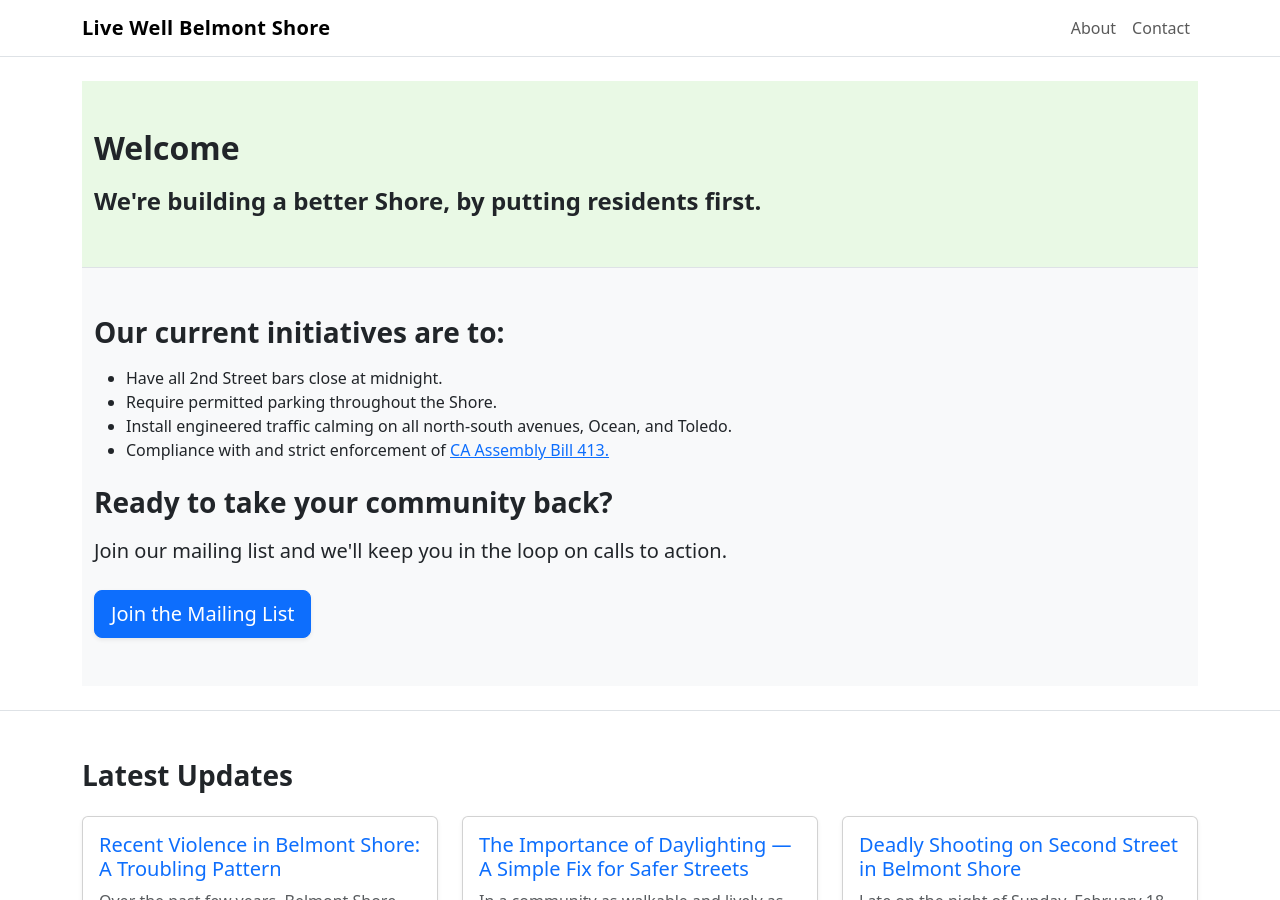
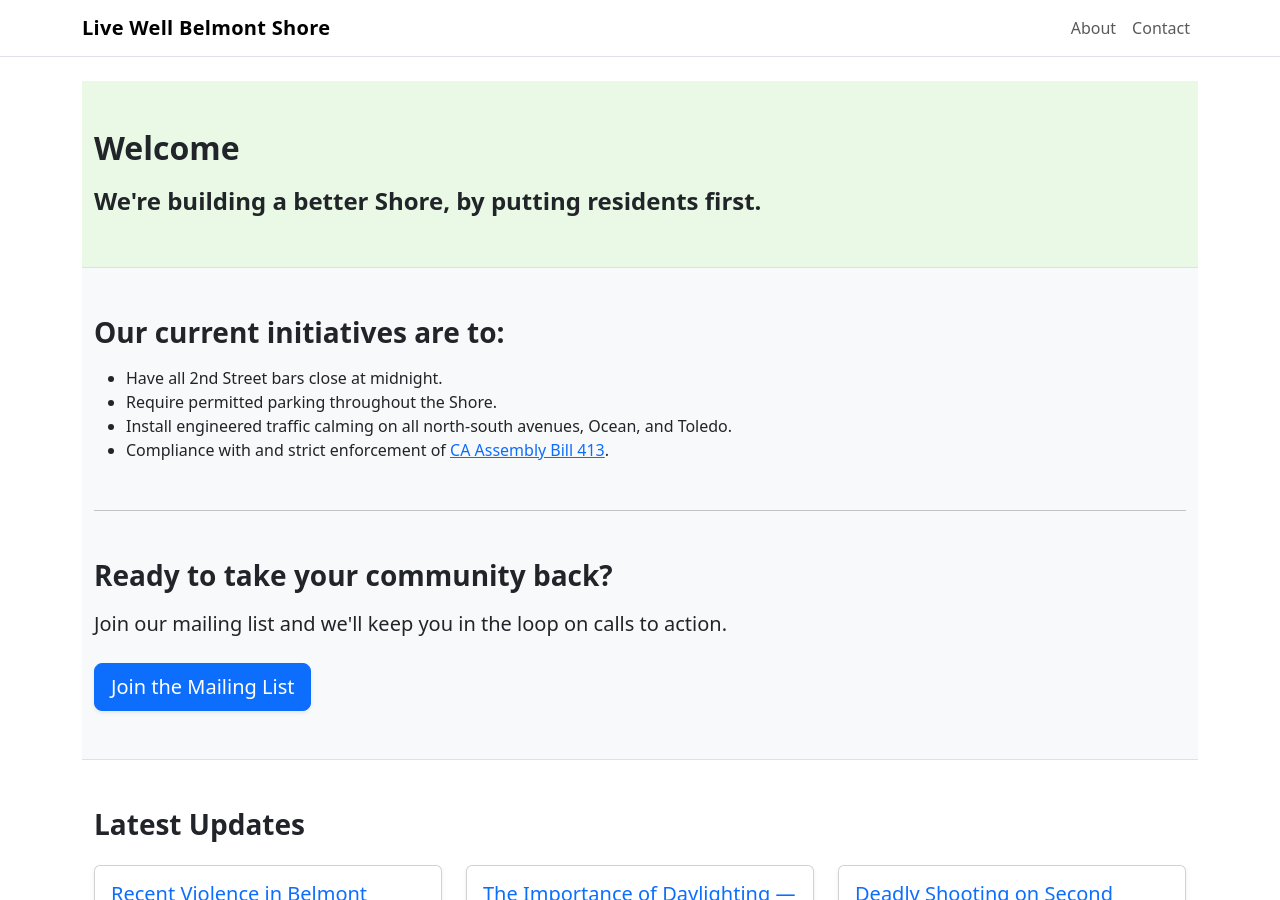
Before and after one commit to ericmseitz/livewellbs, a Jekyll site: the page built from index.html, in a window 1280 px wide and 900 px high. Built offline with Jekyll 4.4.1, drawn with Linux system fonts in a browser that asks for light colours.

Commit message:
updated index code, there was a missing list tag

```diff
--- a/index.html
+++ b/index.html
@@ -5,7 +5,7 @@
 
 <!-- Welcome Section -->
 <section class="py-5 border-bottom" style="background-color: #e9f9e5;">
-  <div class="container">
+  <div class="container text-start">
     <h2 class="fw-bold mb-3">Welcome</h2>
     <p class="lead fw-semibold mb-0" style="font-size: 1.5rem;">
       We're building a better Shore, by putting residents first.
@@ -15,18 +15,22 @@
 
 <!-- Current Initiatives Section -->
 <section class="py-5" style="background-color: #f8f9fa;">
-  <div class="container">
-    <h3 class="fw-bold mb-3 text-start">Our current initiatives are to:</h3>
-    <ul class="text-start mb-0">
+  <div class="container text-start">
+    <h3 class="fw-bold mb-3">Our current initiatives are to:</h3>
+    <ul class="mb-0">
       <li>Have all 2nd Street bars close at midnight.</li>
       <li>Require permitted parking throughout the Shore.</li>
-      <li>Install engineered traffic calming on all north-south avenues, Ocean, and Toledo.
-      <li>Compliance with and strict enforcement of <a href="https://leginfo.legislature.ca.gov/faces/billNavClient.xhtml?bill_id=202320240AB413">CA Assembly Bill 413.</a></li>
-    </ul><br>
+      <li>Install engineered traffic calming on all north-south avenues, Ocean, and Toledo.</li>
+      <li>Compliance with and strict enforcement of
+        <a href="https://leginfo.legislature.ca.gov/faces/billNavClient.xhtml?bill_id=202320240AB413">CA Assembly Bill 413</a>.
+      </li>
+    </ul>
+
+    <hr class="my-5">
+
     <h3 class="fw-bold mb-3">Ready to take your community back?</h3>
     <p class="lead mb-4">Join our mailing list and we'll keep you in the loop on calls to action.</p>
     <a href="#" class="btn btn-primary btn-lg shadow-sm">Join the Mailing List</a>
-  </div>
   </div>
 </section>
 
@@ -43,7 +47,7 @@
               <a class="stretched-link text-decoration-none" href="{{ post.url | relative_url }}">{{ post.title }}</a>
             </h2>
             <p class="card-text text-muted">{{ post.excerpt | strip_html | truncate: 120 }}</p>
-            <p class="mt-auto small text-secondary">{{ post.date | date: "%b %-d, %Y" }}</p>
+            <p class="mt-auto small text-secondary mb-0">{{ post.date | date: "%b %-d, %Y" }}</p>
           </div>
         </div>
       </div>
```
